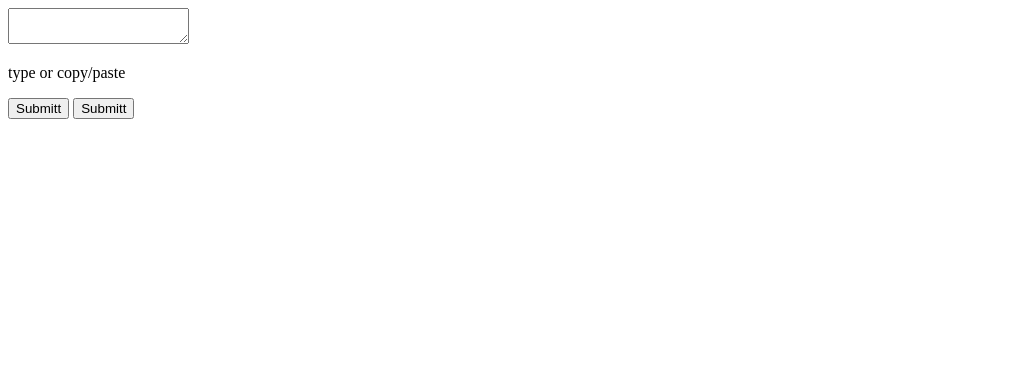
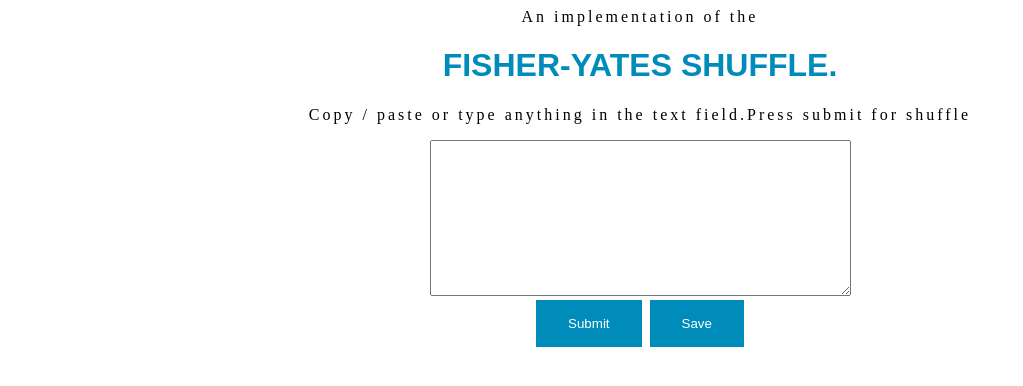
Before and after one commit to Henriktor/ShuffleString, a plain HTML site: page index.html in a window 1280 px wide. Shown: the whole page, without its empty margins (0-1023 px from the left). Drawn offline with Linux system fonts and the light colour scheme.

Commit message:
some stuff

```diff
--- a/index.html
+++ b/index.html
@@ -1,20 +1,47 @@
-<!DOCTYPE html>
-<html>
 <head>
+    <title>Fisher-Yates </title>
+    <script type="text/javascript" src="input.js" async></script>
+    <style> h1 {
+  text-align: center;
+  text-transform: uppercase;
+  color: #4CAF50;
+}
 
-<script type="text/javascript" src="input.js" async></script>
-<title>Inputter funk-baby </title>
+p {
+  text-indent: 2 px;
+  text-align: center;
+  letter-spacing: 3px;
+}
 
-</head>
+a {
+  font-family: Arial, Helvetica, sans-serif;
+  text-decoration: none;
+  color: #008CBA;
+}
+
+input[type=button] {
+  background-color: #008CBA;
+  border: none;
+  color: white;
+  padding: 16px 32px;
+  text-decoration: none;
+  margin: 4px 2px;
+  cursor: pointer;
+}
+
+</style>
 
 <body>
-<textarea id="myText" value="text here"></textarea>
-
-<p>type or copy/paste</p>
-<button onclick="inputter()">Submitt</button>
-<button onclick="sAve()">Submitt</button>
-<p id="out"></p
-
-
+    <div align="center">
+        <p>
+            An implementation of the <a href="https://en.wikipedia.org/wiki/Fisher%E2%80%93Yates_shuffle">
+                <h1>Fisher-Yates shuffle.</h1>
+            </a></p>
+        <p>Copy / paste or type anything in the text field.Press submit for shuffle </p>
+        <textarea rows="10" cols="50" id="myText" value="text here"></textarea>
+        <br>
+        <input type="button" onclick="inputter()" value="Submit">
+        <input type="button" onclick="sAve()" value="Save">
+        <p id="out"></p>
+    </div>
 </body>
-</html>
--- a/style.css
+++ /dev/null
@@ -1,28 +0,0 @@
-<style> h1 {
-  text-align: center;
-  text-transform: uppercase;
-  color: #4CAF50;
-}
-
-p {
-  text-indent: 2 px;
-  text-align: center;
-  letter-spacing: 3px;
-}
-
-a {
-  text-decoration: none;
-  color: #008CBA;
-}
-
-input[type=button] {
-  background-color: #008CBA;
-  border: none;
-  color: white;
-  padding: 16px 32px;
-  text-decoration: none;
-  margin: 4px 2px;
-  cursor: pointer;
-}
-
-</style>
```
